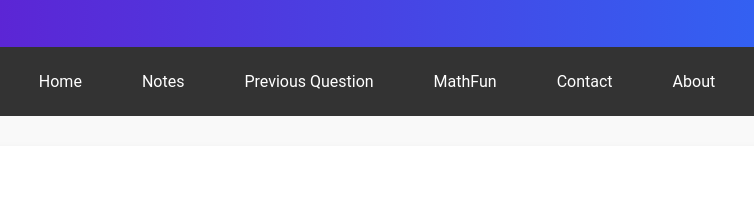
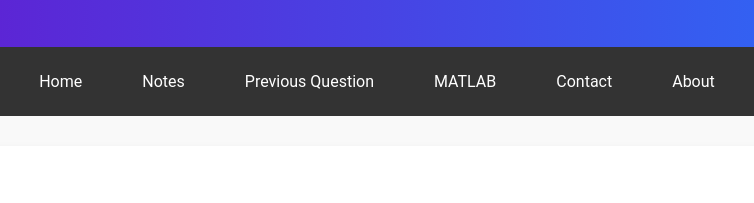
Before and after one commit to benozir-ahamed/Applied-Mathematics, a plain HTML site: page index.html in a window 1280 px wide. Shown: the part 231-434 px from the top of the page, 263-1017 px from the left. Drawn offline with Linux system fonts and the light colour scheme.

Commit message:
Update index.html

```diff
--- a/index.html
+++ b/index.html
@@ -197,7 +197,7 @@
         <a href="#home">Home</a>
         <a href="notes.html">Notes</a>
         <a href="solve.html">Previous Question</a>
-        <a href="game.html">MathFun</a>
+        <a href="game.html">MATLAB</a>
         <a href="contact.html">Contact</a>
         <a href="about.html">About</a>
     </nav>
```
